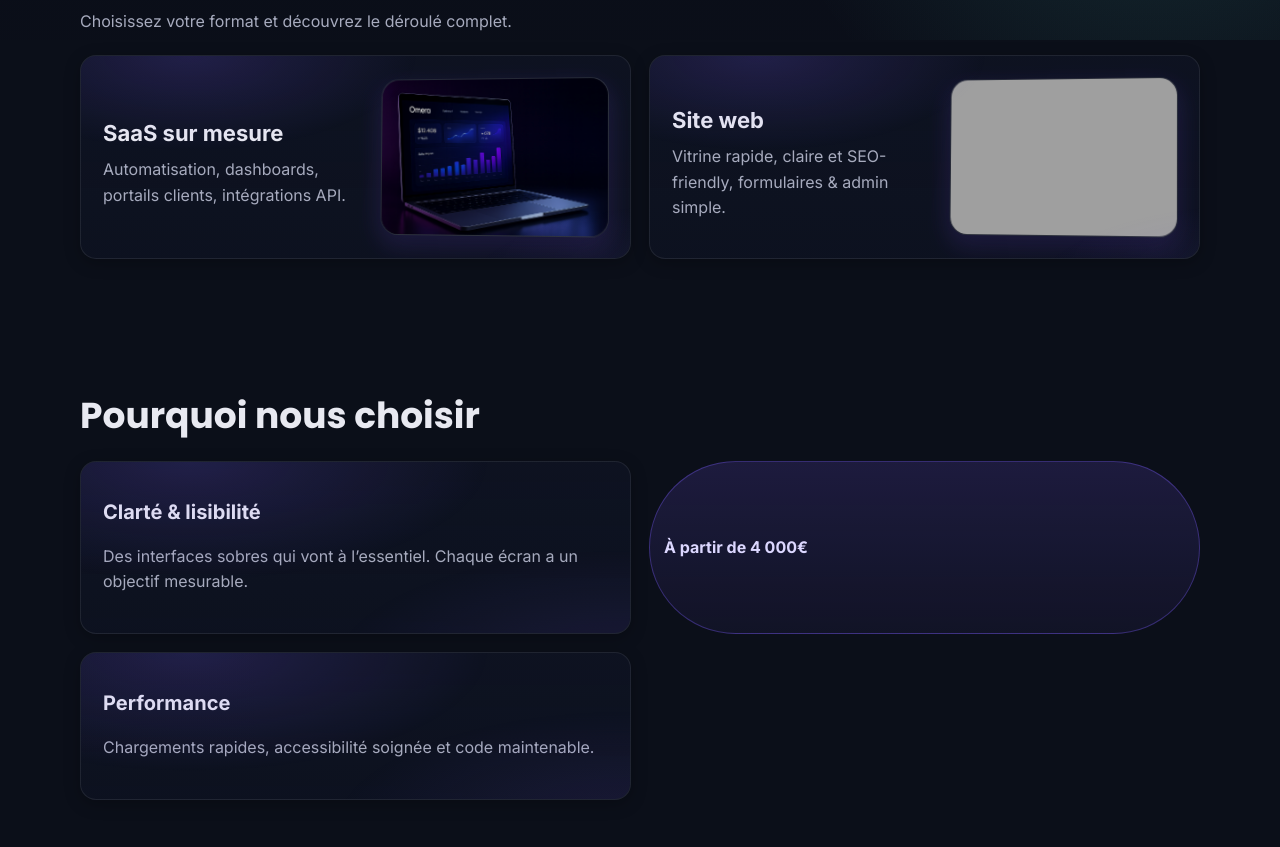
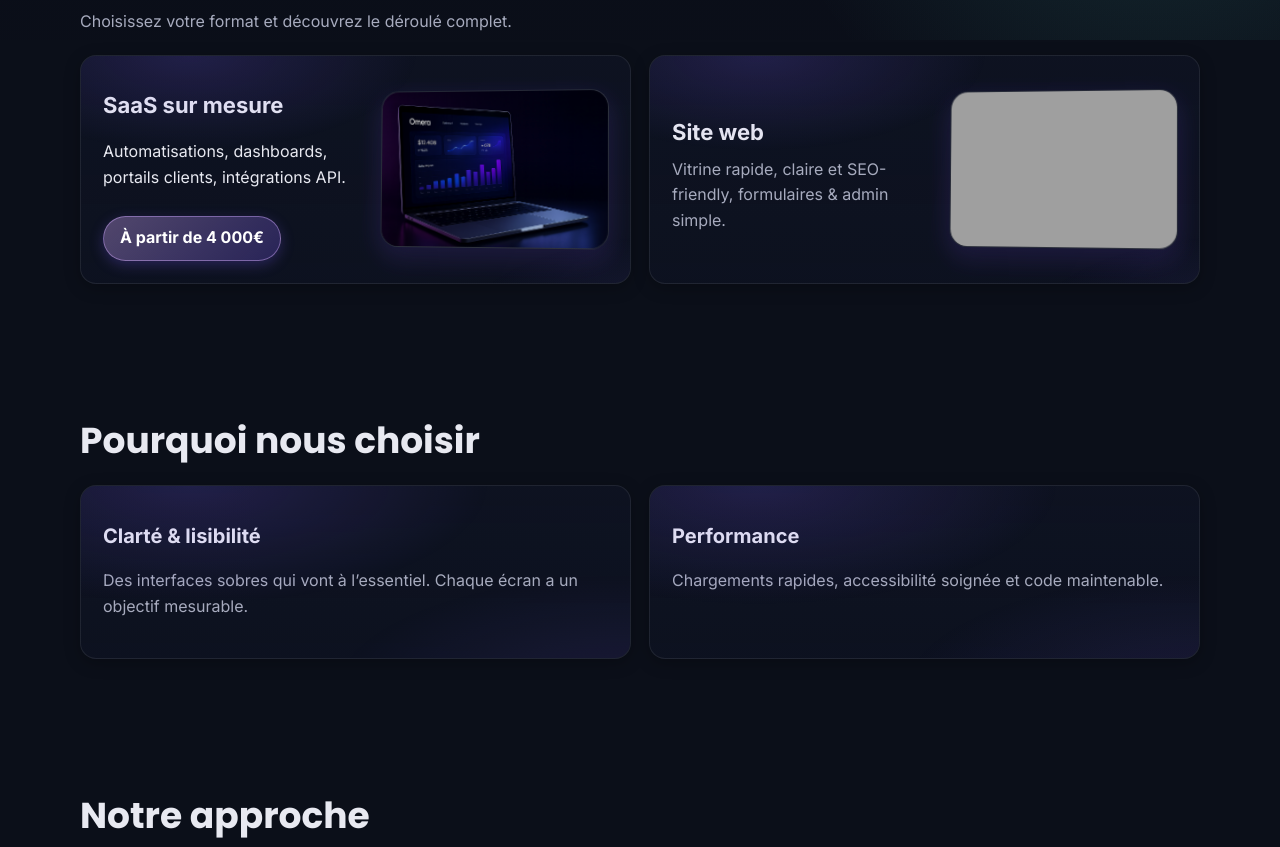
Before and after one commit to Omera-web/Omera, a website: page index.html in a window 1280 px wide. Shown: the part 760-1607 px from the top of the page. Drawn offline with Linux system fonts and the light colour scheme; grey boxes are pictures that could not be loaded.

Commit message:
Update index.html

```diff
--- a/index.html
+++ b/index.html
@@ -437,9 +437,10 @@
             <!-- SaaS -->
             <a href="#service/saas" class="offer offer-link" data-reveal aria-label="Voir le détail : SaaS">
               <div class="offer-content">
-                <h3>SaaS sur mesure</h3>
-                <p class="muted">Automatisation, dashboards, portails clients, intégrations API.</p>
-              </div>
+      <h3>SaaS sur mesure</h3>
+      <p>Automatisations, dashboards, portails clients, intégrations API.</p>
+      <span class="switch-price">À partir de 4 000€</span>
+    </div>
               <div class="offer-media" aria-hidden="true">
                 <span class="offer-glow"></span>
                 <img src="assets/offer-saas.jpg" alt="">
@@ -470,7 +471,6 @@
               <h3>Clarté & lisibilité</h3>
               <p class="muted">Des interfaces sobres qui vont à l’essentiel. Chaque écran a un objectif mesurable.</p>
             </div>
-            <div class="price-chip" aria-label="Tarif SaaS">À partir de 4 000€</div>
             <div class="card" data-reveal style="transition-delay:.06s">
               <h3>Performance</h3>
               <p class="muted">Chargements rapides, accessibilité soignée et code maintenable.</p>
```
